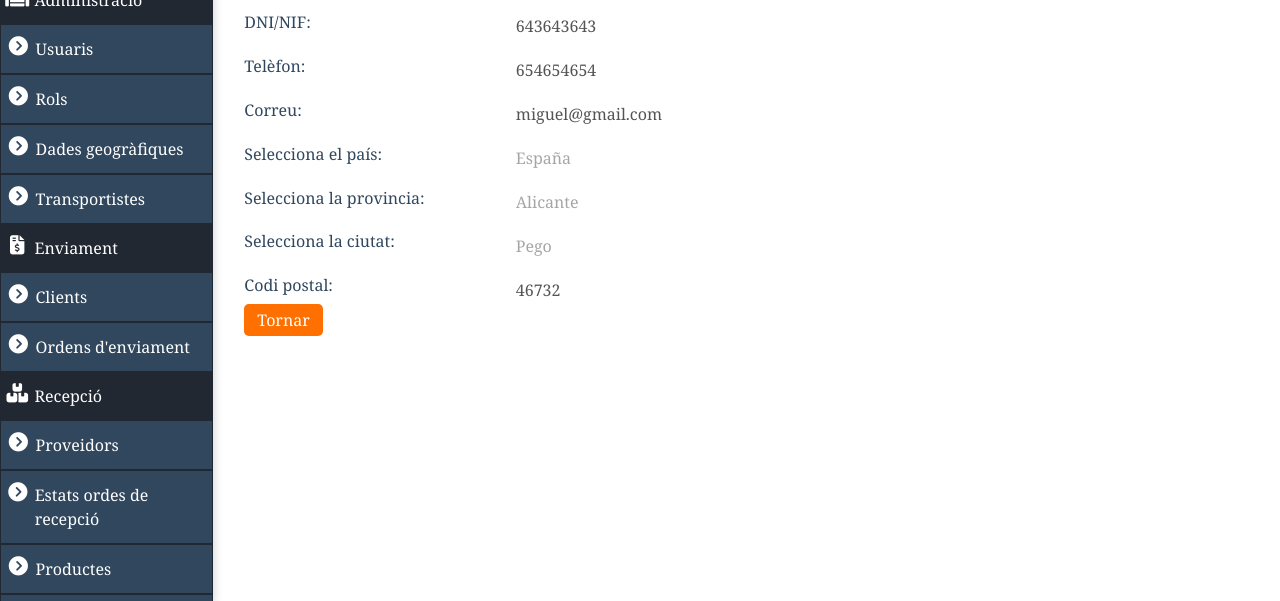
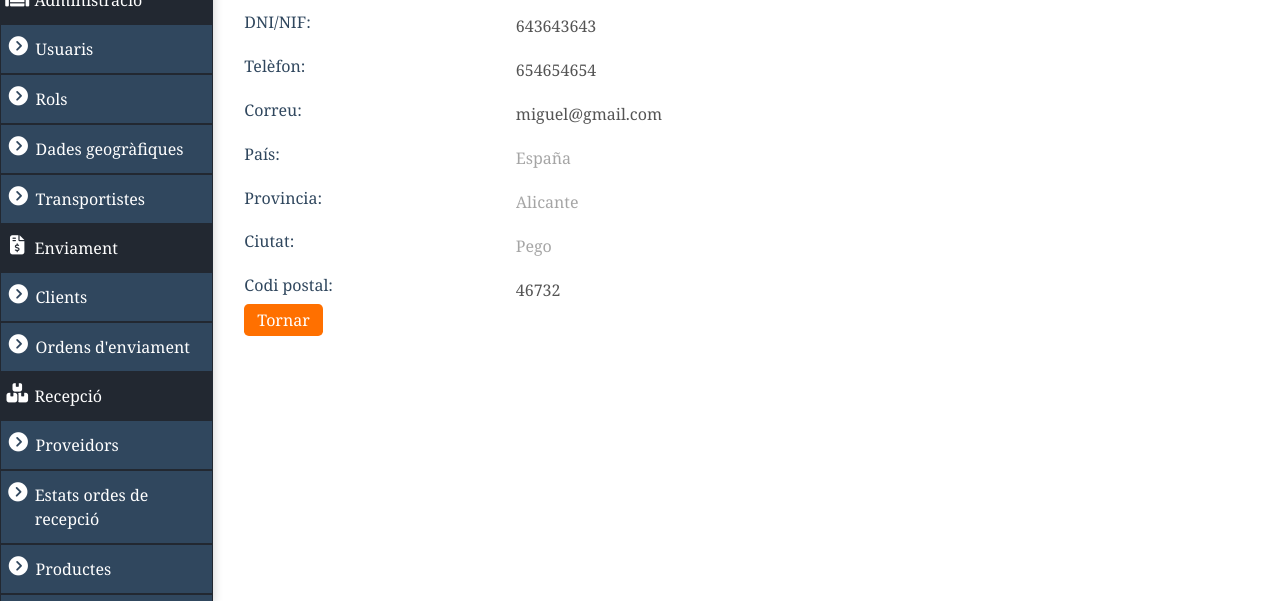
Before and after one commit to AndBerMen/Esqueletos, a plain HTML site: page enviament/clients/visualitzar/visualitzar.html in a window 1280 px wide. Shown: the part 199-800 px from the top of the page. Drawn offline with Linux system fonts and the light colour scheme.

Commit message:
correcció visualitzar

```diff
--- a/enviament/clients/visualitzar/visualitzar.html
+++ b/enviament/clients/visualitzar/visualitzar.html
@@ -112,7 +112,7 @@
                                         </div>
 
                                         <div class="row">
-                                            <label for="state_id" class="col-3">Selecciona el país:</label>
+                                            <label for="state_id" class="col-3">País:</label>
                                             <div class="col-9">
                                                 <select class="inputVisualitzar inputSolsVisualitzar" onchange="cargarProvincias()" name="state_id" id="state_id" disabled="true" required>
                                                     <option value="">España</option>
@@ -121,7 +121,7 @@
                                         </div>
                                         <!-- PARTE QUE SE BORRARÁ CUANDO SEA FUNCIONAL -->
                                         <div class="row">
-                                            <label for="state_id" class="col-3">Selecciona la provincia:</label>
+                                            <label for="state_id" class="col-3">Provincia:</label>
                                             <div class="col-9">
                                                 <select class="inputVisualitzar inputSolsVisualitzar" onchange="cargarProvincias()" name="state_id" id="state_id" disabled="true"  required>
                                                     <option value="">Alicante</option>
@@ -129,7 +129,7 @@
                                             </div>
                                         </div>
                                         <div class="row">
-                                            <label for="state_id" class="col-3">Selecciona la ciutat:</label>
+                                            <label for="state_id" class="col-3">Ciutat:</label>
                                             <div class="col-9">
                                                 <select class="inputVisualitzar inputSolsVisualitzar" onchange="cargarProvincias()" name="state_id" id="state_id" disabled="true" required>
                                                     <option value="">Pego</option>
```
